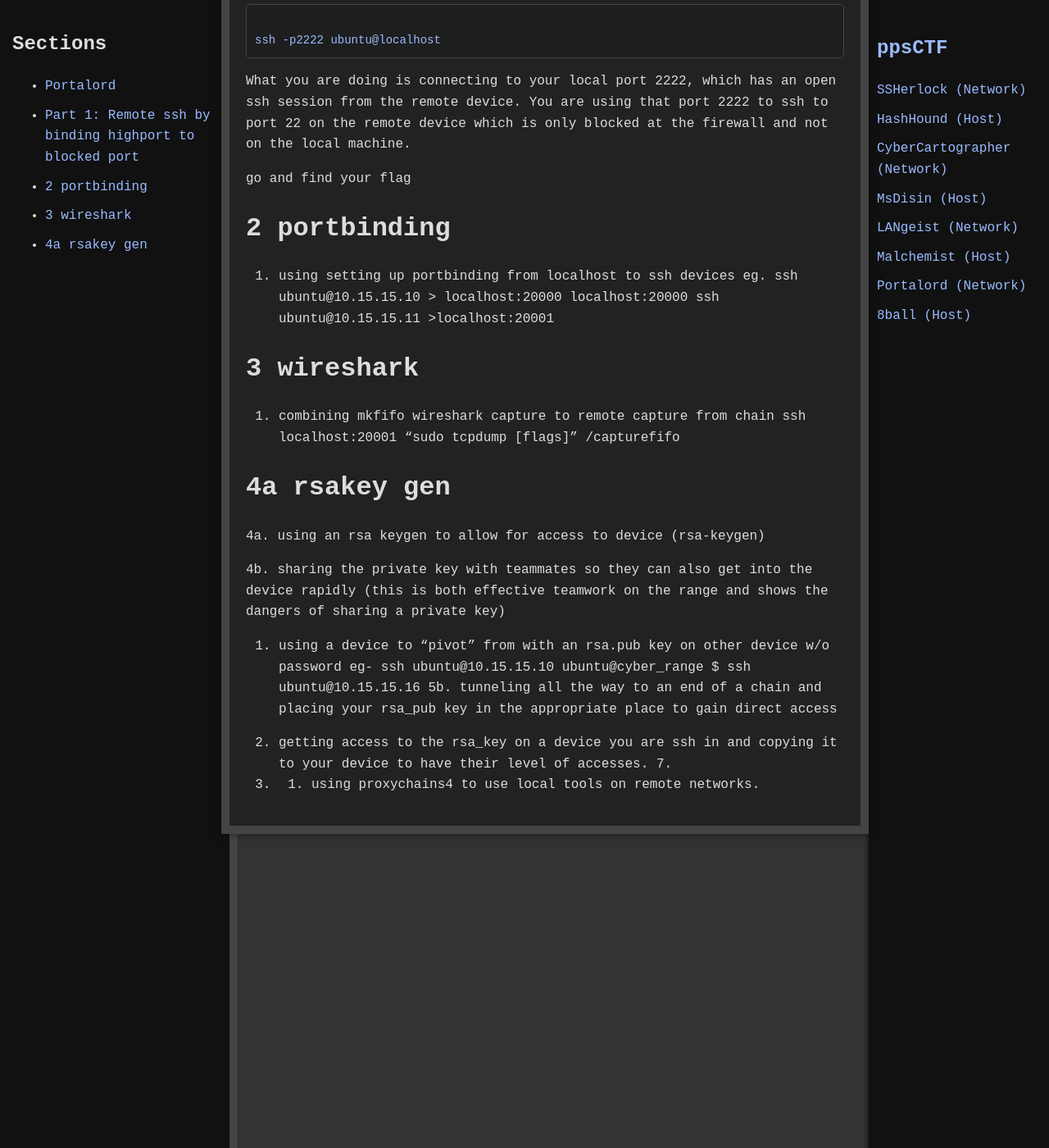
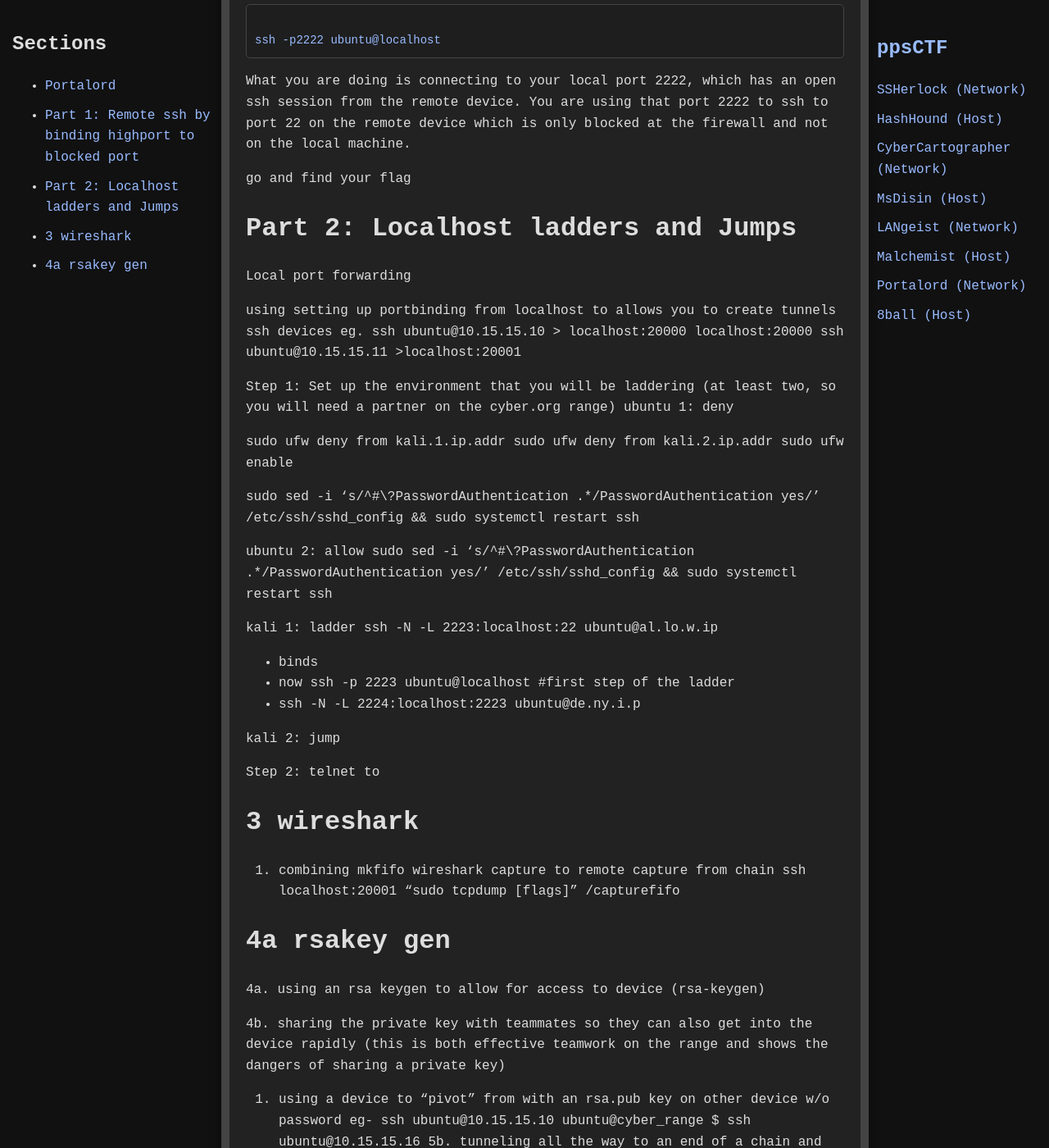
Before and after one commit to jboyce1/ppsCTF, a Jekyll site: the page built from classes/Portalord/Portalord.md, in a window 1280 px wide and 1400 px high, scrolled down 2885 px. Shown: the whole window at 82% size. Built offline with Jekyll 4.4.1, drawn with Linux system fonts in a browser that asks for light colours.

Commit message:
Update Portalord.md

```diff
--- a/classes/Portalord/Portalord.md
+++ b/classes/Portalord/Portalord.md
@@ -106,9 +106,34 @@ What you are doing is connecting to your local port 2222, which has an open ssh
 
 go and find your flag
 
-# 2 portbinding
+# Part 2: Localhost ladders and Jumps
+Local port forwarding
 
-2. using setting up portbinding from localhost to ssh devices eg. ssh ubuntu@10.15.15.10 > localhost:20000 localhost:20000 ssh ubuntu@10.15.15.11 >localhost:20001
+using setting up portbinding from localhost to allows you to create tunnels ssh devices eg. ssh ubuntu@10.15.15.10 > localhost:20000 localhost:20000 ssh ubuntu@10.15.15.11 >localhost:20001
+
+Step 1: Set up the environment that you will be laddering (at least two, so you will need a partner on the cyber.org range)
+ubuntu 1: deny
+
+sudo ufw deny from kali.1.ip.addr
+sudo ufw deny from kali.2.ip.addr
+sudo ufw enable
+
+sudo sed -i 's/^#\?PasswordAuthentication .*/PasswordAuthentication yes/' /etc/ssh/sshd_config && sudo systemctl restart ssh
+
+ubuntu 2: allow
+sudo sed -i 's/^#\?PasswordAuthentication .*/PasswordAuthentication yes/' /etc/ssh/sshd_config && sudo systemctl restart ssh
+
+kali 1: ladder
+ssh -N -L 2223:localhost:22 ubuntu@al.lo.w.ip
+- binds
+- now ssh -p 2223 ubuntu@localhost #first step of the ladder
+- ssh -N -L 2224:localhost:2223 ubuntu@de.ny.i.p
+
+
+kali 2: jump
+
+Step 2:
+telnet to
 
 # 3 wireshark
 3. combining mkfifo wireshark capture to remote capture from chain ssh localhost:20001 "sudo tcpdump [flags]" /capturefifo
```
